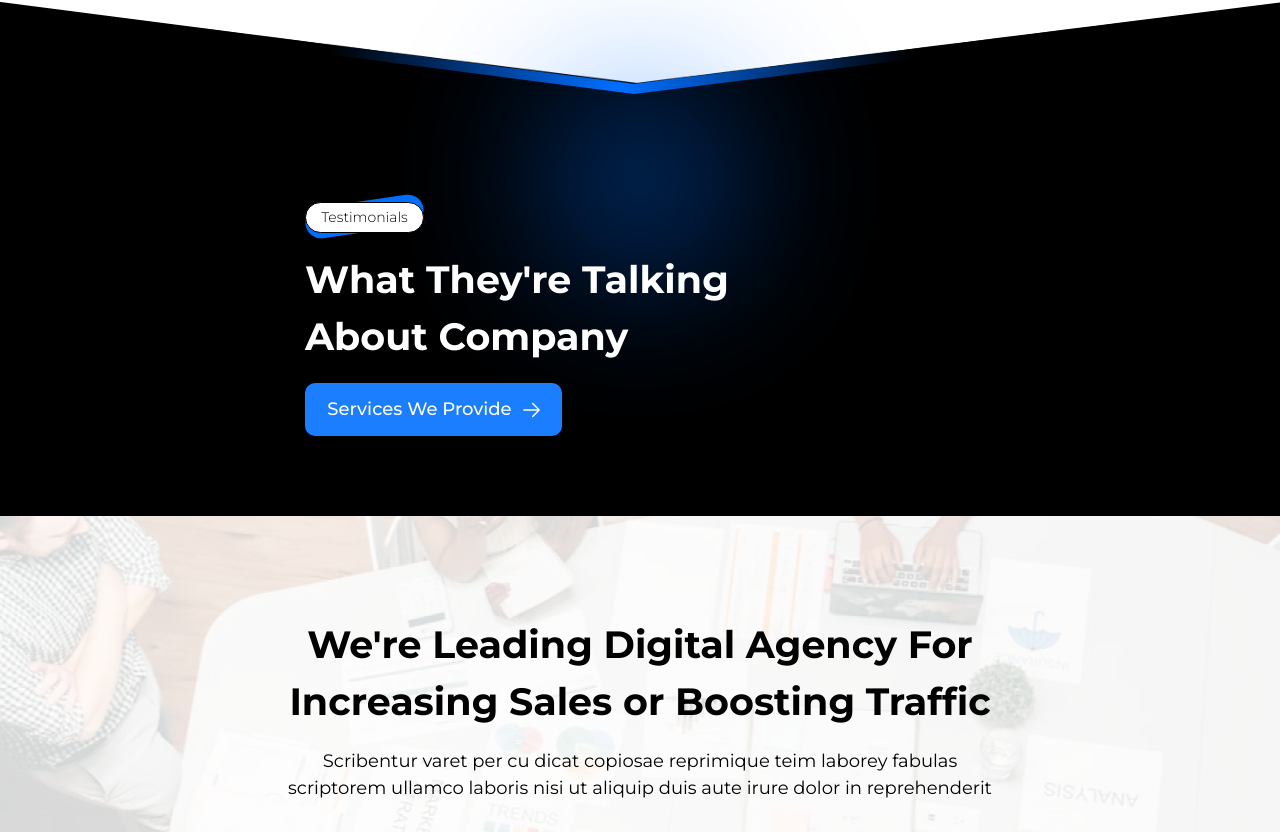
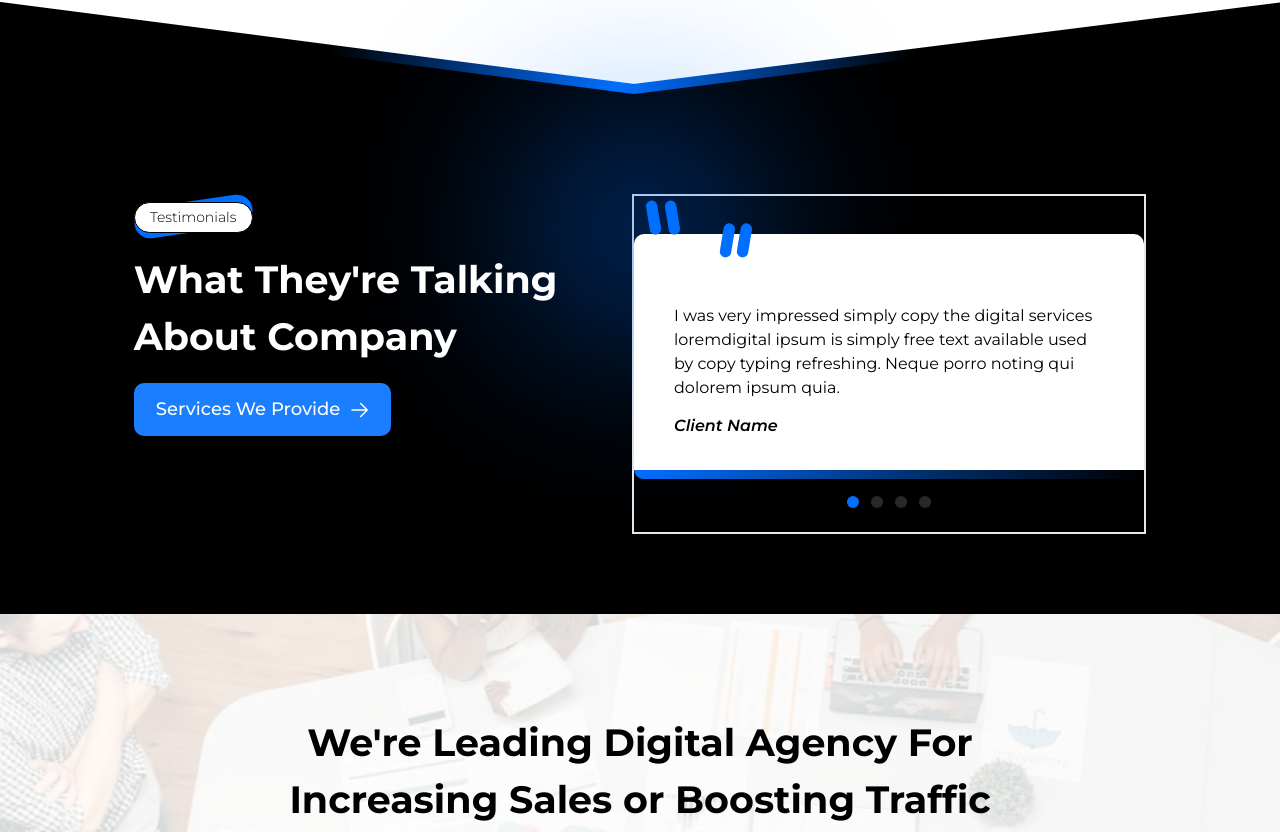
Before and after one commit to mudassir7732/Jataq-Technologies, a React (Create React App) app: page / in a window 1280 px wide. Shown: the part 3143-3975 px from the top of the page. Built offline with nearby package versions, Linux system fonts and the light colour scheme.

Commit message:
Updated code

```diff
--- a/src/sections/testimonials/index.js
+++ b/src/sections/testimonials/index.js
@@ -58,7 +58,7 @@ const Testimonials = () => {
                     </button>
                 </div>
 
-                <div className="flex flex-col max-w-full sm:max-w-[90%] md:max-w-[514px] mt-16 lg:mt-0 xl:max-w-[614px]">
+                <div className="flex flex-col max-w-full sm:max-w-[90%] md:max-w-[514px] mt-16 lg:mt-0 border-2">
                     <Carousel
                         responsive={responsive}
                         showDots={true}
@@ -66,8 +66,8 @@ const Testimonials = () => {
                         customDot={<CustomDot />}
                     >
                         {textItems.map((item, index) => (
-                            <div key={index} className='my-[6px] h-auto min-h-[300px] pt-8 relative'>
-                                <img src='/assets/icons/quotation.svg' alt='button_background' className="absolute z-50 -mt-[58px] ml-3" />
+                            <div key={index} className='my-[6px] h-auto min-h-[300px] pt-8'>
+                                <img src='/assets/icons/quotation.svg' alt='button_background' className=" absolute z-50 -mt-[58px] ml-3" />
                                 <div key={index} className="bg-white z-40 max-h-[249px] rounded-t-[10px] w-full md:max-w-[614px] pt-[35px] sm:pt-[42px] md:pt-[45px] lg:pt-[60px] xl:pt-[70px] px-[15px] pb-8 sm:px-[22px] md:px-[28px] lg:px-[35px] xl:px-[40px]">
                                     <p className="text-[16px] font-[400] font-[Montserrat]">
                                         {item.text}
@@ -79,7 +79,7 @@ const Testimonials = () => {
                                 <img src='/assets/icons/Rectangle63.svg' alt='button_background' className="z-0" />
                             </div>
                         ))}
-                    </Carousel>
+                    </Carousel>;
                 </div>
             </div>
         </div >
```
